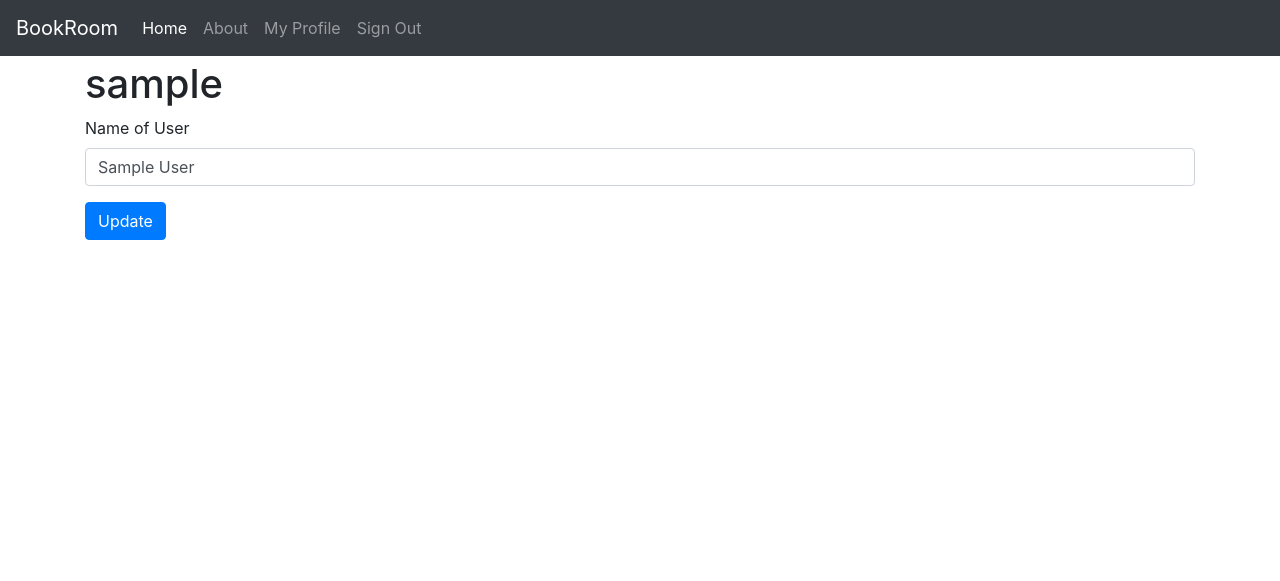
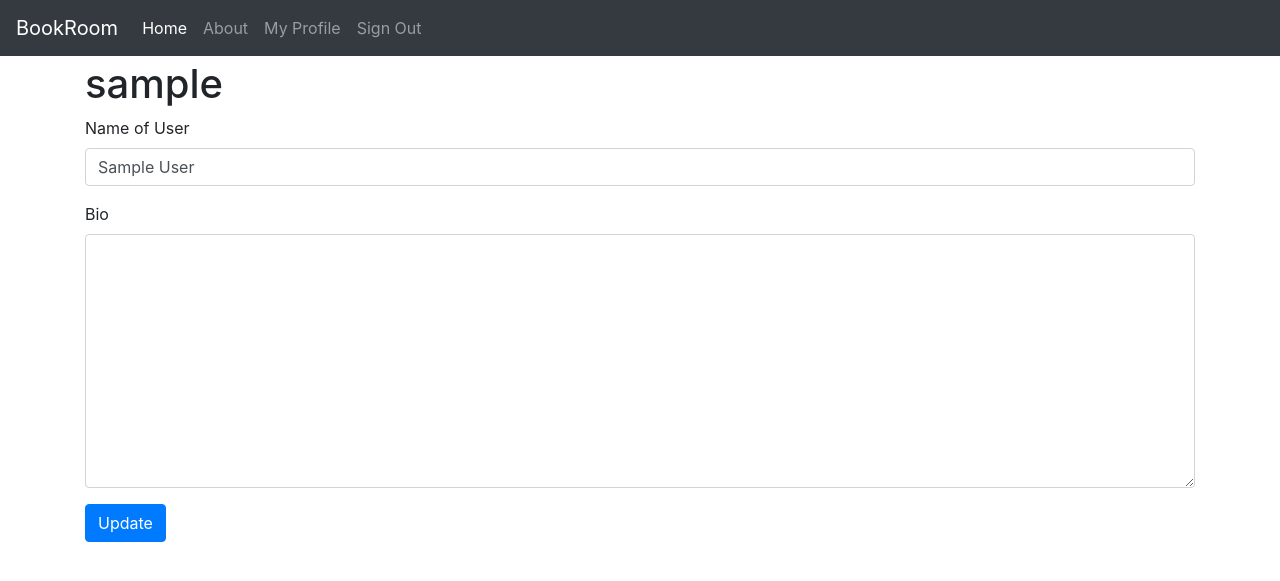
Before and after one commit to eivl/bookroom, a Django app: page /users/~update/ in a window 1280 px wide. Shown: the top 581 px of the page. Run offline with Django 3.2, Linux system fonts and the light colour scheme; the visitor is signed in with stand-in values (Sample User, id 1); data comes from the database, SQL or seed files in the repository; some libraries are stand-ins or nearby versions.

Commit message:
Add bio field to user model, view and template

```diff
--- a/bookroom/templates/users/user_detail.html
+++ b/bookroom/templates/users/user_detail.html
@@ -12,6 +12,9 @@
       <h2>{{ object.username }}</h2>
       {% if object.name %}
         <p>{{ object.name }}</p>
+      {% endif %}
+      {% if object.bio %}
+      <p>{{ object.bio|linebreaksbr }}</p>
       {% endif %}
     </div>
   </div>
--- a/bookroom/users/models.py
+++ b/bookroom/users/models.py
@@ -11,6 +11,7 @@ class User(AbstractUser):
     name = models.CharField(
         _("Name of User"), blank=True, max_length=255
     )
+    bio = models.TextField('Bio', blank=True)
 
     def get_absolute_url(self):
         return reverse(
--- a/bookroom/users/views.py
+++ b/bookroom/users/views.py
@@ -24,6 +24,7 @@ user_detail_view = UserDetailView.as_view()
 class UserUpdateView(LoginRequiredMixin, UpdateView):
     fields = [
         "name",
+        'bio',
     ]
 
     # We already imported user in the View code above,
```
Also changed, not shown: bookroom/users/migrations/0002_user_bio.py (added).
